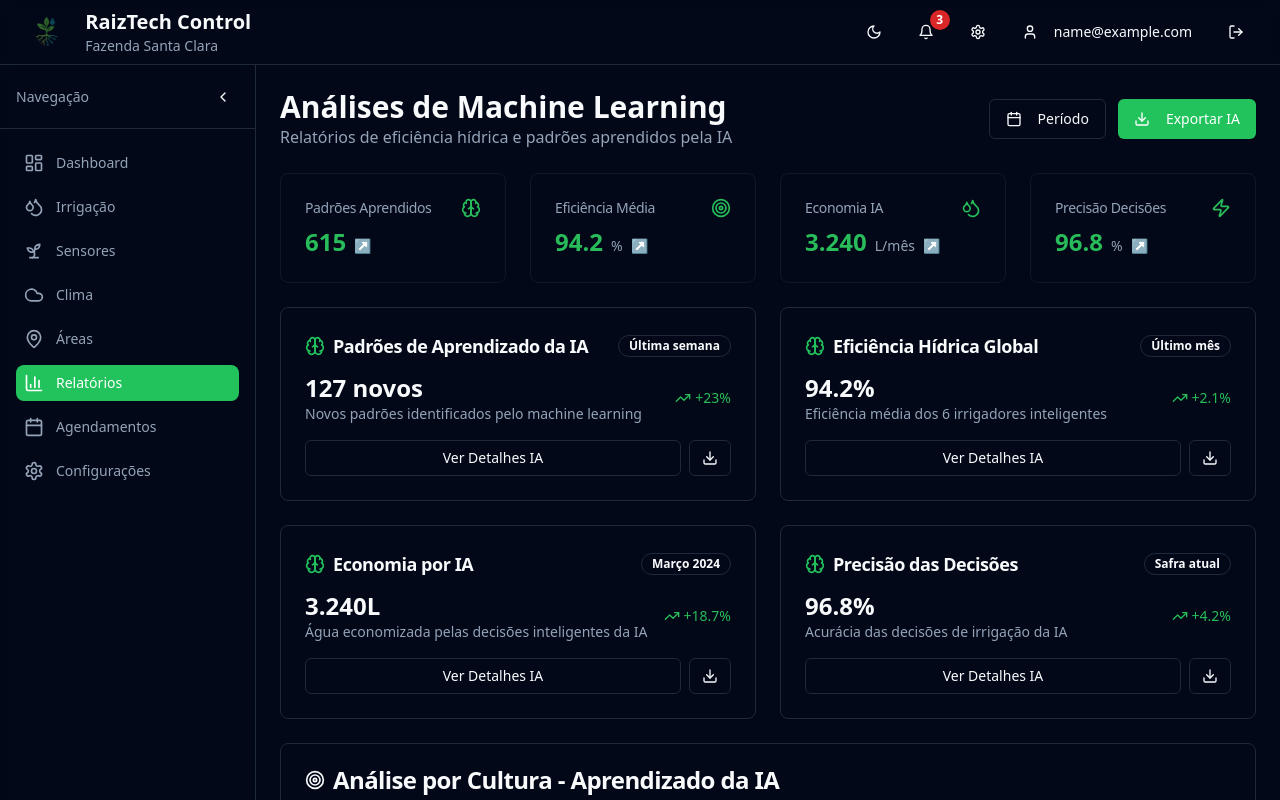
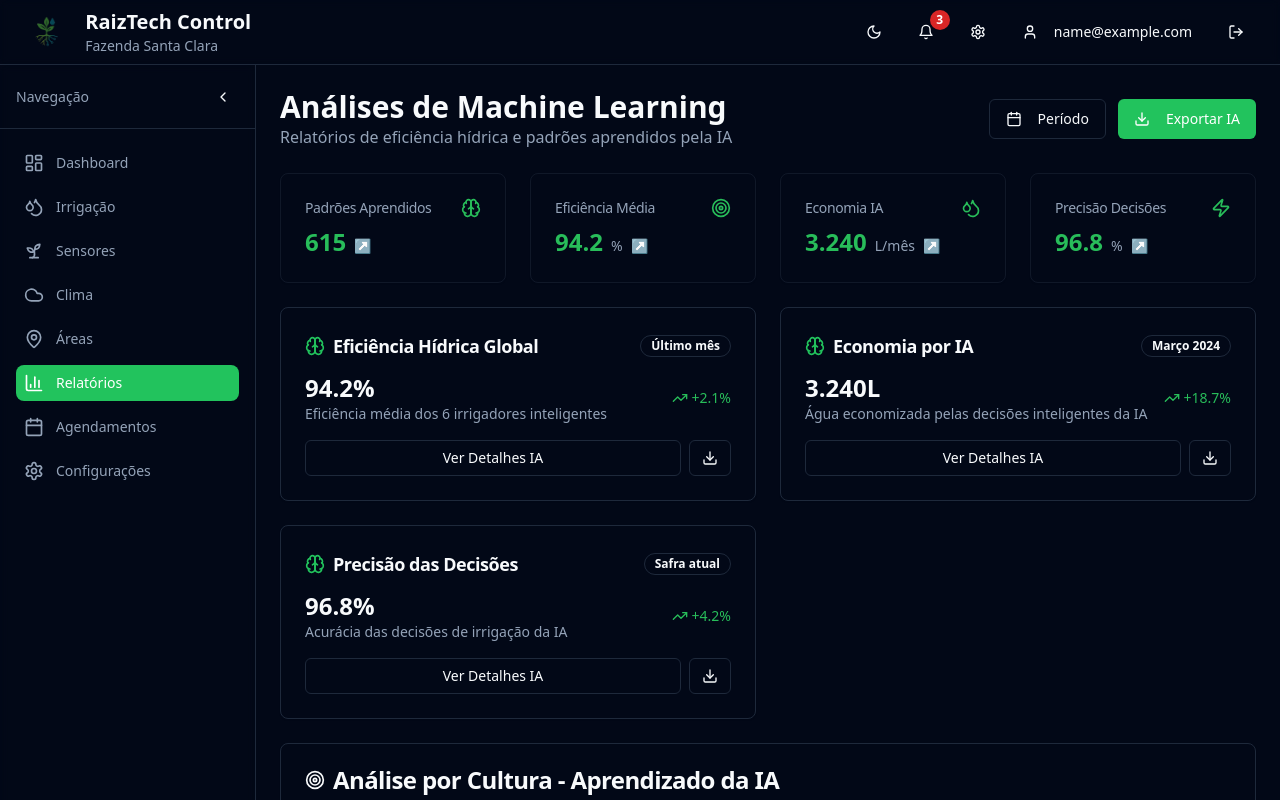
Before and after one commit to RicardoMarinho-code/Painel-de-controle-raiztech, a React (Vite) app: page /reports in a window 1280 px wide. Shown: the top 800 px of the page. Built offline with nearby package versions, Linux system fonts and the light colour scheme; sample sign-in values are in the browser's storage.

Commit message:
conclusao #12, #17 parcial

```diff
--- a/src/components/HistoryDashboard.tsx
+++ b/src/components/HistoryDashboard.tsx
@@ -17,6 +17,10 @@ export const HistoryDashboard = () => {
 
   // Filtra dados baseado no período selecionado
   const getFilteredData = () => {
+    // GUARDA: Se productivityData for nulo ou vazio, retorna um array vazio para não quebrar.
+    if (!productivityData) {
+      return [];
+    }
     const monthsToShow = selectedPeriod === "3months" ? 3 : selectedPeriod === "6months" ? 6 : 12;
     return productivityData.slice(0, monthsToShow);
   };
@@ -59,6 +63,9 @@ export const HistoryDashboard = () => {
               </CardTitle>
             </CardHeader>
             <CardContent>
+              {/* VERIFICAÇÃO: Só renderiza o gráfico se houver dados */}
+              {getFilteredData().length > 0 ? (
+                <>
                   <ResponsiveContainer width="100%" height={400}>
                     <LineChart data={getFilteredData()}>
                       <CartesianGrid strokeDasharray="3 3" />
@@ -81,6 +88,10 @@ export const HistoryDashboard = () => {
                       </p>
                     </div>
                   </div>
+                </>
+              ) : (
+                <p className="text-center text-muted-foreground">Dados de produtividade não disponíveis.</p>
+              )}
             </CardContent>
           </Card>
 
@@ -91,7 +102,9 @@ export const HistoryDashboard = () => {
             </CardHeader>
             <CardContent>
               <div className="grid grid-cols-1 md:grid-cols-2 lg:grid-cols-3 gap-4">
-                {getImprovements(selectedPeriod).map((item, index) => (
+                {/* VERIFICAÇÃO: A função getImprovements também precisa ser segura */}
+                {getImprovements(selectedPeriod).length > 0 ? (
+                  getImprovements(selectedPeriod).map((item, index) => (
                     <div key={index} className="p-4 border rounded-lg bg-card">
                       <h4 className="font-semibold mb-2">{item.metric}</h4>
                       <div className="flex justify-between text-sm mb-1">
@@ -106,7 +119,10 @@ export const HistoryDashboard = () => {
                         {item.improvement}
                       </Badge>
                     </div>
-                ))}
+                  ))
+                ) : (
+                  <p className="col-span-full text-center text-muted-foreground">Dados de melhorias não disponíveis.</p>
+                )}
               </div>
             </CardContent>
           </Card>
@@ -126,7 +142,9 @@ export const HistoryDashboard = () => {
             </CardHeader>
             <CardContent>
               <div className="space-y-4">
-                {decisionFlowData.map((entry, index) => (
+                {/* VERIFICAÇÃO: Checa se decisionFlowData existe e tem itens */}
+                {decisionFlowData && decisionFlowData.length > 0 ? (
+                  decisionFlowData.map((entry, index) => (
                     <div key={index} className="p-4 border rounded-lg bg-muted/20">
                       <div className="flex items-center justify-between mb-3">
                         <div className="flex items-center gap-2">
@@ -167,7 +185,10 @@ export const HistoryDashboard = () => {
                         </div>
                       </div>
                     </div>
-                ))}
+                  ))
+                ) : (
+                  <p className="text-center text-muted-foreground">Nenhum fluxo de decisão registrado para hoje.</p>
+                )}
               </div>
             </CardContent>
           </Card>
@@ -183,6 +204,8 @@ export const HistoryDashboard = () => {
               </CardTitle>
             </CardHeader>
             <CardContent>
+              {/* VERIFICAÇÃO: Checa se environmentalCorrelation existe e tem itens */}
+              {environmentalCorrelation && environmentalCorrelation.length > 0 ? (
                 <ResponsiveContainer width="100%" height={400}>
                   <AreaChart data={environmentalCorrelation}>
                     <CartesianGrid strokeDasharray="3 3" />
@@ -196,6 +219,9 @@ export const HistoryDashboard = () => {
                     <Area type="monotone" dataKey="ph" stackId="4" stroke="#8b5cf6" fill="#8b5cf6" fillOpacity={0.3} name="pH × 10" />
                   </AreaChart>
                 </ResponsiveContainer>
+              ) : (
+                <p className="text-center text-muted-foreground">Dados de correlação ambiental não disponíveis.</p>
+              )}
             </CardContent>
           </Card>
 
--- a/src/lib/data.ts
+++ b/src/lib/data.ts
@@ -1,15 +1,7 @@
 
 
 export const aiReports = [
-  {
-    title: "Padrões de Aprendizado da IA",
-    type: "ai-learning",
-    period: "Última semana",
-    value: "127 novos",
-    change: "+23%",
-    trend: "up",
-    description: "Novos padrões identificados pelo machine learning"
-  },
+
   {
     title: "Eficiência Hídrica Global",
     type: "efficiency",
```
Also changed, not shown: 1 other file (tests, documents, lock files or other folders). Lines whose indentation alone changed are shown as unchanged.
